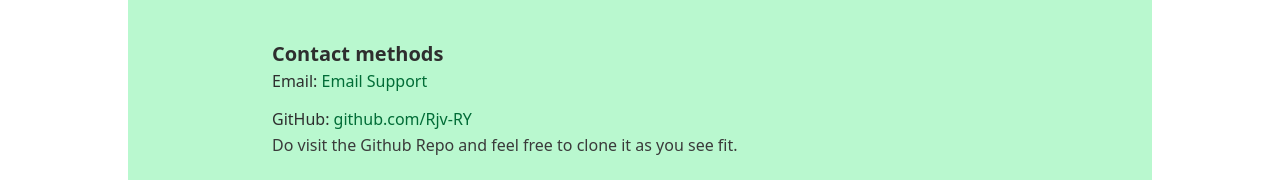
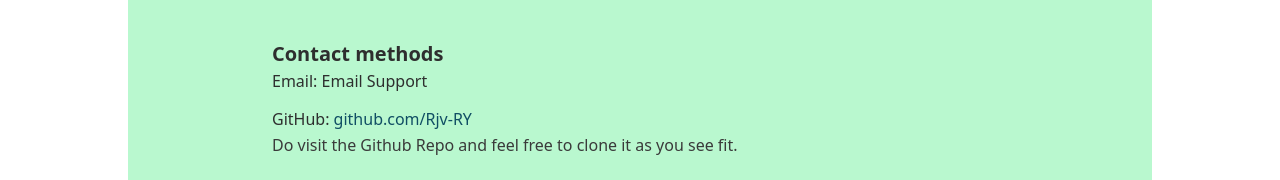
Before and after one commit to Rjv-RY/MangaWatch, a React (Vite) app in the folder frontend/: page /contact in a window 1280 px wide. Shown: the part 273-453 px from the top of the page. Built offline with nearby package versions, Linux system fonts and the light colour scheme; no server answers.

Commit message:
changing anchor colors

```diff
--- a/frontend/src/pages/Contact.jsx
+++ b/frontend/src/pages/Contact.jsx
@@ -20,7 +20,7 @@
             Email:{" "}
             <a
               href="mailto:rajivryadav18@gmail.com"
-              className="text-primary hover:underline underline-offset-2"
+              className="text-text-chart-3 hover:underline underline-offset-2"
             >
               Email Support
             </a>
@@ -31,7 +31,7 @@
               href="https://github.com/Rjv-RY"
               target="_blank"
               rel="noreferrer"
-              className="text-primary hover:underline underline-offset-2"
+              className="text-chart-3 hover:underline underline-offset-2"
             >
               github.com/Rjv-RY
             </a>
```
